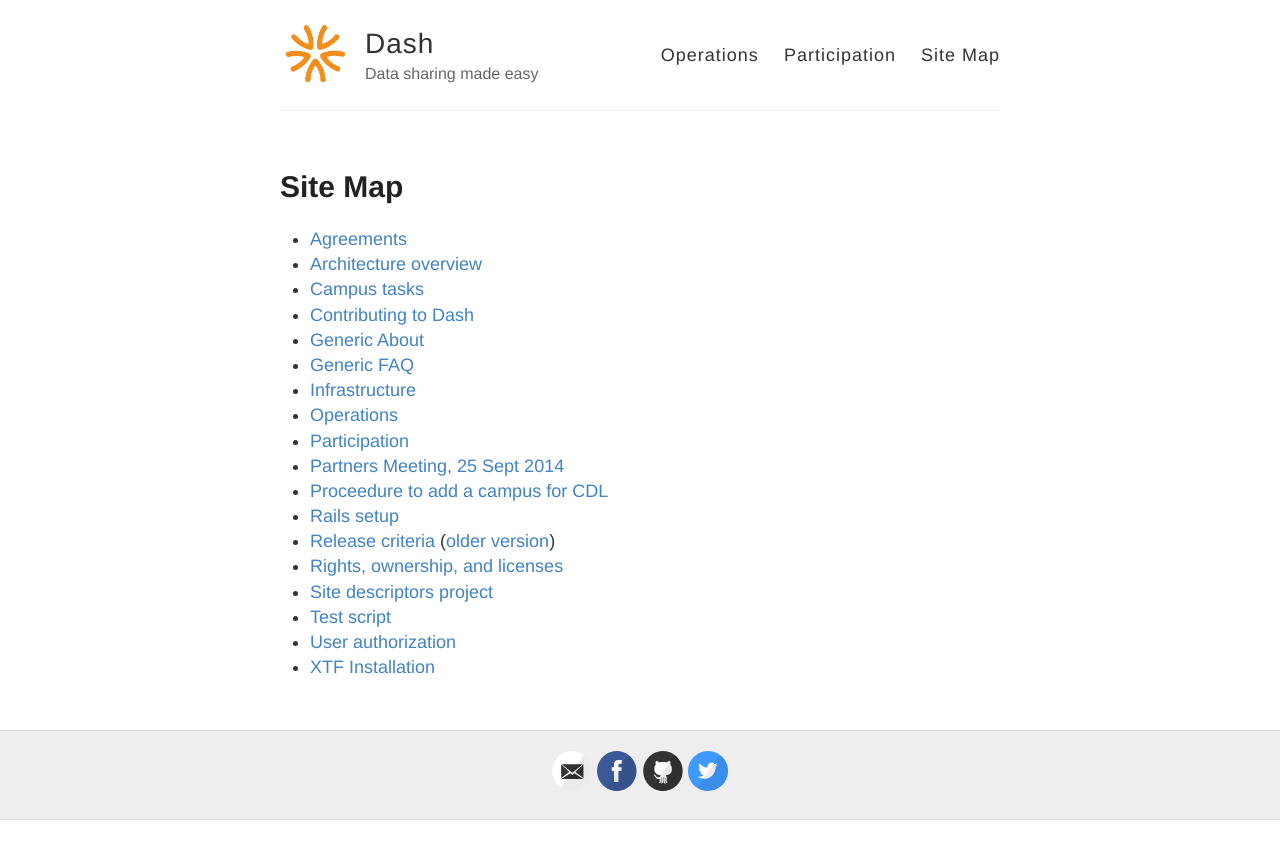
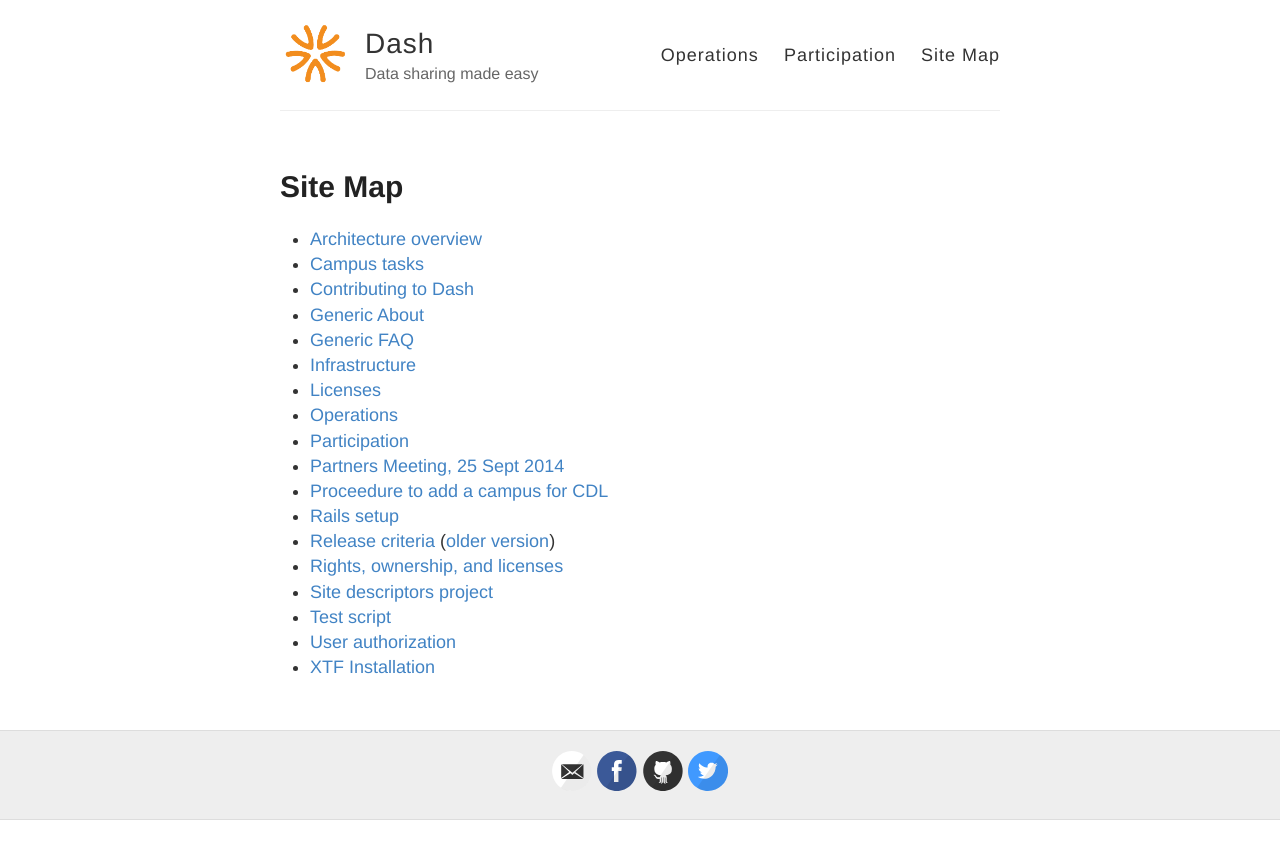
Before and after one commit to CDLUC3/dash, a Jekyll site: the page built from site-map.md, in a window 1280 px wide. Shown: the top 859 px of the page. Built offline with Jekyll 4.4.1, drawn with Linux system fonts in a browser that asks for light colours.

Commit message:
Update site-map.md

```diff
--- a/site-map.md
+++ b/site-map.md
@@ -4,13 +4,13 @@ title: Site Map
 permalink: /site-map/
 ---
 
-* [Agreements](http://cdluc3.github.io/dash/agreements)
 * [Architecture overview](http://cdluc3.github.io/dash/architecture-overview)
 * [Campus tasks](http://cdluc3.github.io/dash/campus-tasks)
 * [Contributing to Dash](http://cdluc3.github.io/dash/contributing)
 * [Generic About](http://cdluc3.github.io/dash/generic-about)
 * [Generic FAQ](http://cdluc3.github.io/dash/generic-faq)
 * [Infrastructure](http://cdluc3.github.io/dash/infrastructure)
+* [Licenses](http://cdluc3.github.io/dash/agreements)
 * [Operations](http://cdluc3.github.io/dash/operations)
 * [Participation](http://cdluc3.github.io/dash/participation)
 * [Partners Meeting, 25 Sept 2014](http://cdluc3.github.io/dash/dash-meeting-ucla)
```
